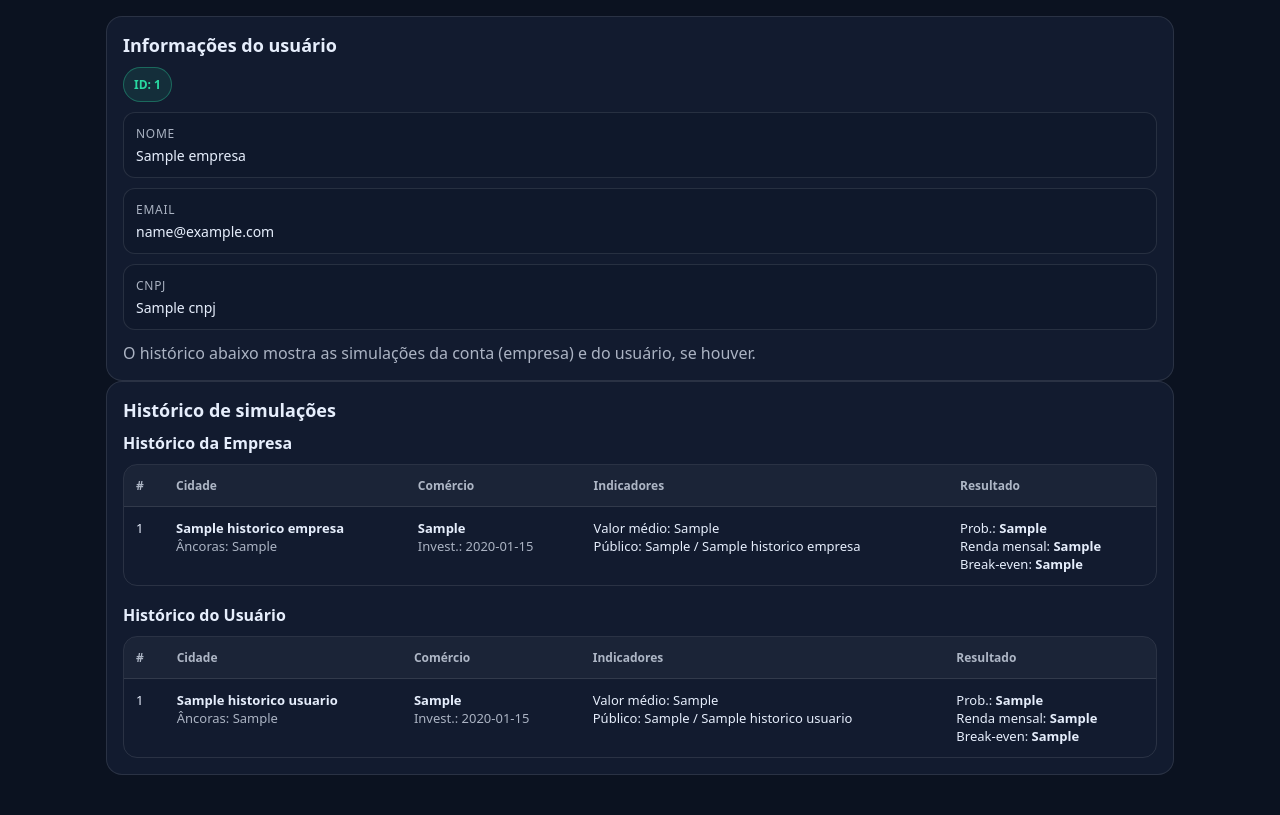
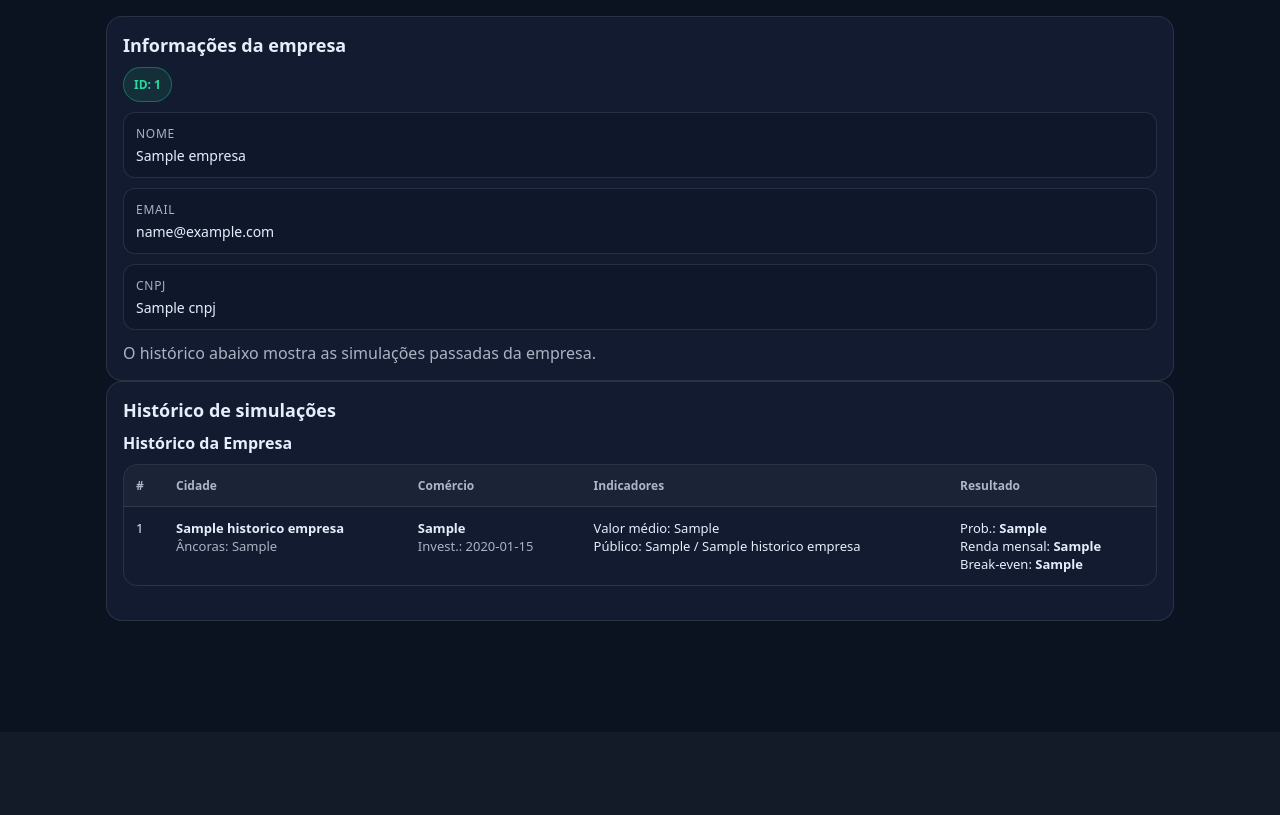
Before and after one commit to Vtr-Cardoso69/Viabilidade-WYT, a PHP site: template View/PerfilView.php in a window 1280 px wide. Shown: the part 68-883 px from the top of the page. After the commit the page ends 689 px from the top, so only its background shows below. Run offline with PHP 8.4, Linux system fonts and the light colour scheme; the template is opened without the code that fills it: most values are stand-ins (such as "Sample title", 1, 10 or a date in 2020).

Commit message:
aparecer as simulações

```diff
--- a/View/PerfilView.php
+++ b/View/PerfilView.php
@@ -84,17 +84,17 @@ function h(string $value): string
 
         <div class="grid print-area">
             <aside class="card">
-                <h2>Informações do usuário</h2>
-                <div class="pill">ID: <?= h((string)($empresa['id'] ?? ($usuario['id'] ?? ''))) ?></div>
+                <h2>Informações da empresa</h2>
+                <div class="pill">ID: <?= h((string)($empresa['id'] ?? '')) ?></div>
                 <div style="height:10px"></div>
                 <div class="kv">
                     <div class="row">
                         <div class="k">Nome</div>
-                        <div class="v"><?= h((string)($empresa['nome'] ?? ($usuario['nome'] ?? ''))) ?></div>
+                        <div class="v"><?= h((string)($empresa['nome'] ?? '')) ?></div>
                     </div>
                     <div class="row">
                         <div class="k">Email</div>
-                        <div class="v"><?= h((string)($empresa['email'] ?? ($usuario['email'] ?? ''))) ?></div>
+                        <div class="v"><?= h((string)($empresa['email'] ?? '')) ?></div>
                     </div>
                     <div class="row">
                         <div class="k">CNPJ</div>
@@ -102,7 +102,7 @@ function h(string $value): string
                     </div>
                 </div>
                 <p class="muted" style="margin:12px 0 0;">
-                    O histórico abaixo mostra as simulações da conta (empresa) e do usuário, se houver.
+                    O histórico abaixo mostra as simulações passadas da empresa.
                 </p>
             </aside>
 
@@ -156,54 +156,6 @@ function h(string $value): string
                     <?php endif; ?>
                 </section>
 
-                <!-- Histórico do Usuário (se houver dados de usuário) -->
-                <?php if ($usuario || !empty($historicoUsuario)): ?>
-                <section>
-                    <h3 style="margin:0 0 10px; font-size:16px;">Histórico do Usuário</h3>
-                    <?php if (empty($historicoUsuario)): ?>
-                        <div class="empty">
-                            <strong>Nenhuma simulação do usuário encontrada.</strong>
-                            <div class="muted">Quando você fizer análises como usuário, elas aparecerão aqui.</div>
-                        </div>
-                    <?php else: ?>
-                        <table aria-label="Histórico de simulações do usuário">
-                            <thead>
-                                <tr>
-                                    <th>#</th>
-                                    <th>Cidade</th>
-                                    <th>Comércio</th>
-                                    <th>Indicadores</th>
-                                    <th>Resultado</th>
-                                </tr>
-                            </thead>
-                            <tbody>
-                            <?php foreach ($historicoUsuario as $row): ?>
-                                <tr>
-                                    <td><?= h((string)$row['id']) ?></td>
-                                    <td>
-                                        <div><strong><?= h((string)($row['cidade_nome'] ?? '')) ?></strong></div>
-                                        <div class="muted">Âncoras: <?= h((string)($row['quant_ancoras'] ?? '')) ?></div>
-                                    </td>
-                                    <td>
-                                        <div><strong><?= h((string)($row['tipo_comercio'] ?? '')) ?></strong></div>
-                                        <div class="muted">Invest.: <?= h((string)($row['investimento'] ?? '')) ?></div>
-                                    </td>
-                                    <td>
-                                        <div>Valor médio: <?= h((string)($row['valor_medio_produto'] ?? '')) ?></div>
-                                        <div>Público: <?= h((string)($row['publico_etario'] ?? '')) ?> / <?= h((string)($row['publico_economico'] ?? '')) ?></div>
-                                    </td>
-                                    <td>
-                                        <div>Prob.: <strong><?= h((string)($row['probabilidade_sucesso'] ?? '')) ?></strong></div>
-                                        <div>Renda mensal: <strong><?= h((string)($row['renda_mensal'] ?? '')) ?></strong></div>
-                                        <div>Break-even: <strong><?= h((string)($row['break_even'] ?? '')) ?></strong></div>
-                                    </td>
-                                </tr>
-                            <?php endforeach; ?>
-                            </tbody>
-                        </table>
-                    <?php endif; ?>
-                </section>
-                <?php endif; ?>
             </main>
         </div>
     </div>
```
Also changed, not shown: Controller/PerfilController.php (+0 -11 lines).
